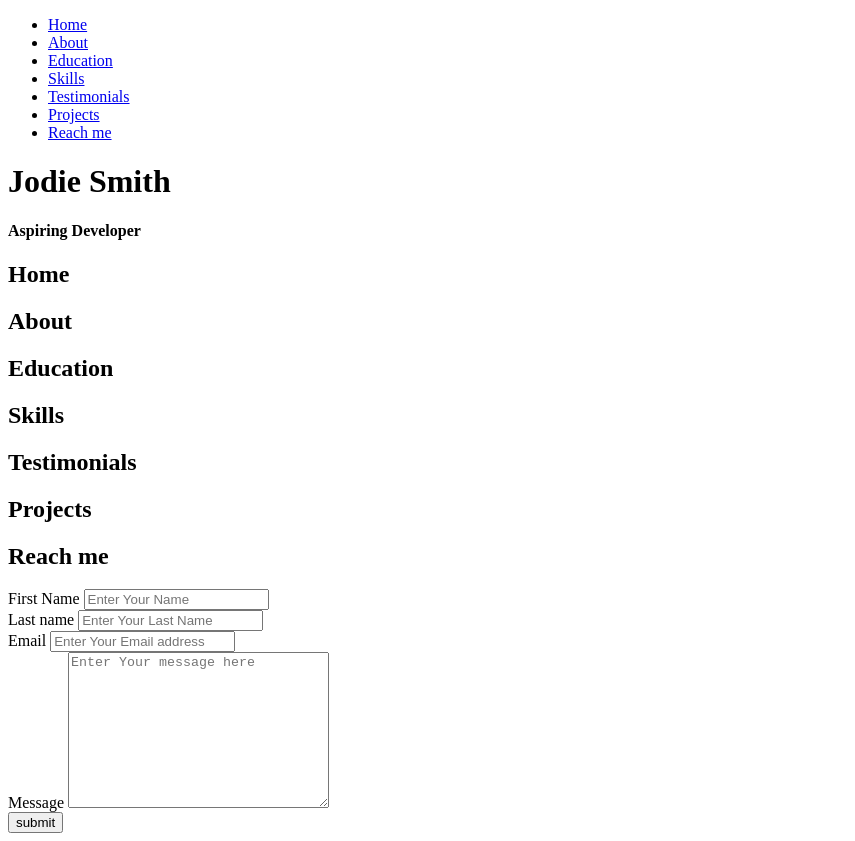
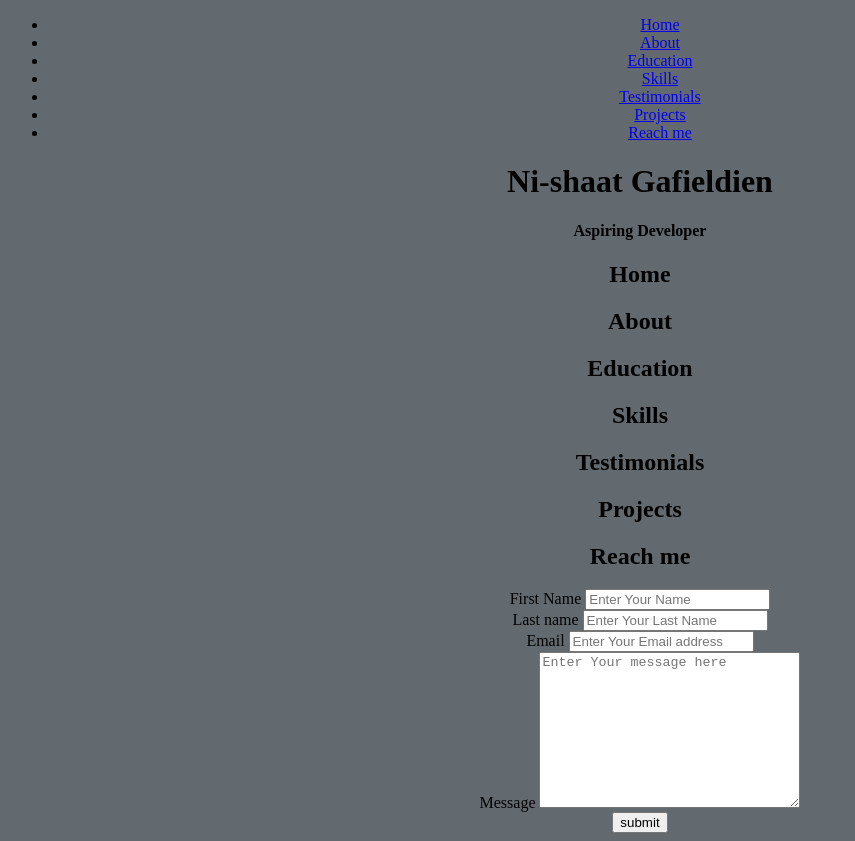
Before and after one commit to n0tnish/todayPortfolio, a plain HTML site: page index.html in a window 1280 px wide. Shown: the whole page, without its empty margins (0-855 px from the left). Drawn offline with Linux system fonts and the light colour scheme.

Commit message:
bgk added

```diff
--- a/CSS/Style.css
+++ b/CSS/Style.css
@@ -1 +1,6 @@
-/*my external font*/
+
+/* body */
+body{
+    text-align: center;
+    background-color: rgb(99, 106, 111);
+}
--- a/index.html
+++ b/index.html
@@ -3,6 +3,7 @@
 <head>
     <meta charset="UTF-8">
     <meta name="viewport" content="width=device-width, initial-scale=1.0">
+    <link rel="stylesheet" href="/CSS/Style.css">
     <title>Today's Portfolio</title>
 </head>
 <body>
@@ -19,7 +20,7 @@
             </ul>
         </nav>
     </header>
-    <h1>Jodie Smith</h1>
+    <h1>Ni-shaat Gafieldien</h1>
     <h4>Aspiring Developer</h4>
     <main>
          <section>
```
